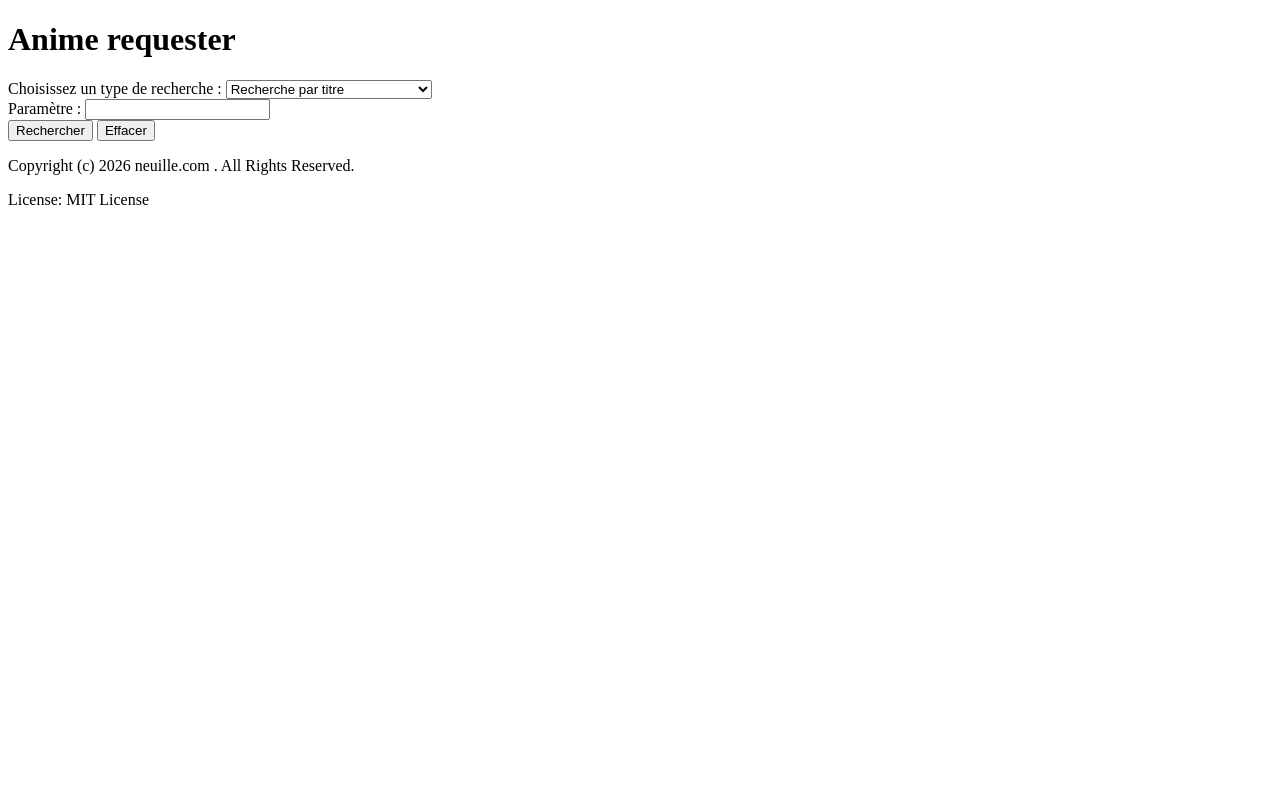
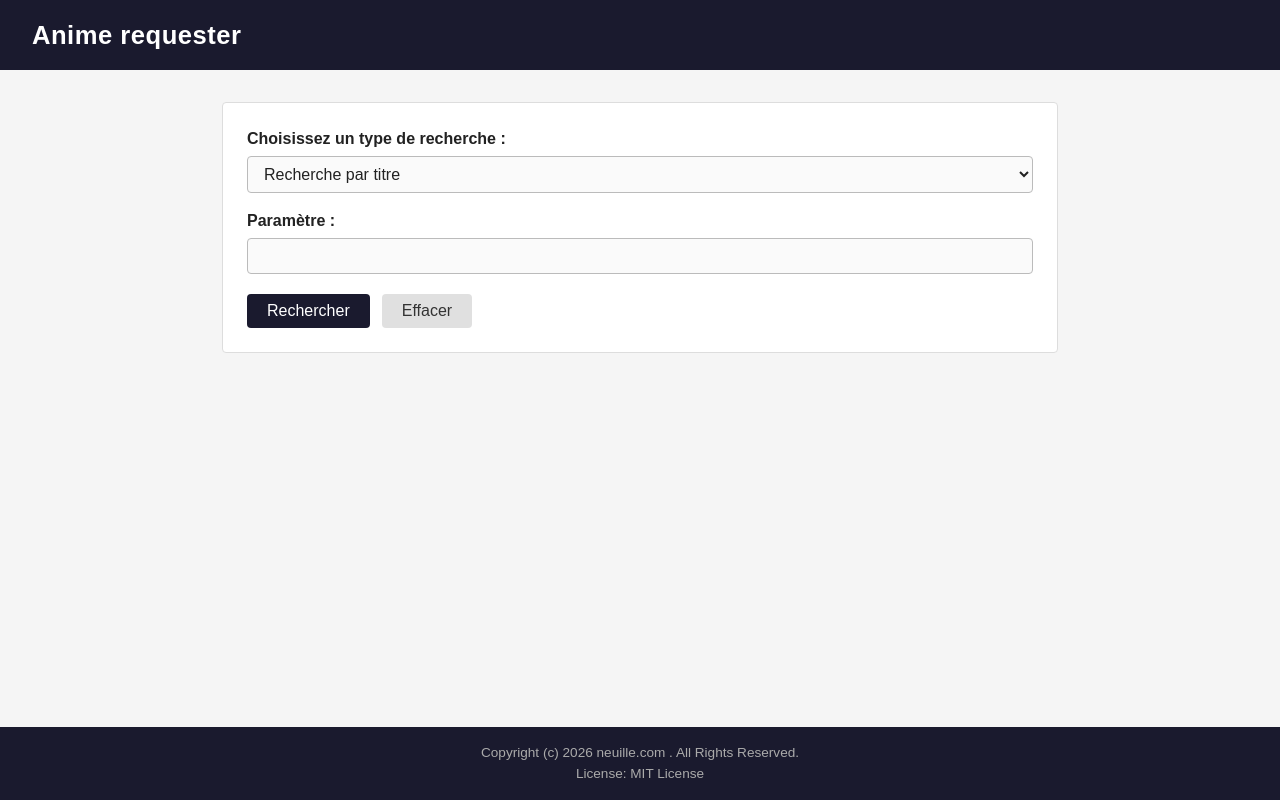
Before and after one commit to Paul272007/anime-requester, a website: page index.html in a window 1280 px wide. Drawn offline with Linux system fonts and the light colour scheme.

Commit message:
feat: implémenter le CSS

```diff
--- /dev/null
+++ b/css/style.css
@@ -0,0 +1,173 @@
+@import './variables.css';
+
+*,
+*::before,
+*::after {
+  box-sizing: border-box;
+  margin: 0;
+  padding: 0;
+}
+
+body {
+  font-family: var(--font-base);
+  font-size: var(--font-size-base);
+  line-height: 1.5;
+  color: var(--color-text);
+  background-color: var(--color-bg);
+  min-height: 100vh;
+  display: flex;
+  flex-direction: column;
+}
+
+header {
+  background-color: var(--color-header-bg);
+  color: var(--color-header-text);
+  padding: var(--spacing-md) var(--spacing-xl);
+}
+
+header h1 {
+  font-size: 1.6rem;
+  letter-spacing: 0.5px;
+}
+
+main {
+  flex: 1;
+  padding: var(--spacing-xl);
+  max-width: 900px;
+  width: 100%;
+  margin: 0 auto;
+}
+
+.search-form {
+  background-color: var(--color-surface);
+  border: 1px solid var(--color-border);
+  border-radius: var(--border-radius);
+  padding: var(--spacing-lg);
+  margin-bottom: var(--spacing-xl);
+}
+
+.form-group {
+  margin-bottom: var(--spacing-md);
+}
+
+.form-group label {
+  display: block;
+  margin-bottom: 0.3rem;
+  font-weight: bold;
+}
+
+.form-group select,
+.form-group input[type='search'] {
+  width: 100%;
+  padding: var(--spacing-sm) 0.75rem;
+  border: 1px solid var(--color-input-border);
+  border-radius: var(--border-radius);
+  font-size: 1rem;
+  background-color: var(--color-input-bg);
+  color: var(--color-text);
+}
+
+.form-group select:focus,
+.form-group input[type='search']:focus {
+  outline: 2px solid var(--color-focus-outline);
+  outline-offset: 1px;
+}
+
+/* Boutons */
+.form-action {
+  display: flex;
+  gap: 0.75rem;
+  margin-top: 1.25rem;
+}
+
+.form-action button {
+  padding: var(--spacing-sm) 1.25rem;
+  font-size: 1rem;
+  border: none;
+  border-radius: var(--border-radius);
+  cursor: pointer;
+}
+
+.form-action button[type='submit'] {
+  background-color: var(--color-primary);
+  color: #fff;
+}
+
+.form-action button[type='submit']:hover {
+  background-color: var(--color-primary-hover);
+}
+
+.form-action button[type='reset'] {
+  background-color: var(--color-btn-reset-bg);
+  color: var(--color-btn-reset-text);
+}
+
+.form-action button[type='reset']:hover {
+  background-color: var(--color-btn-reset-hover);
+}
+
+/* =====================
+   Zone de résultats
+   ===================== */
+.result-container {
+  display: grid;
+  grid-template-columns: repeat(auto-fill, minmax(180px, 1fr));
+  gap: 1.25rem;
+}
+
+.anime-card {
+  background-color: var(--color-surface);
+  border: 1px solid var(--color-border);
+  border-radius: var(--border-radius);
+  overflow: hidden;
+  display: flex;
+  flex-direction: column;
+}
+
+.anime-card img {
+  width: 100%;
+  height: 200px;
+  object-fit: cover;
+  display: block;
+  background-color: var(--color-border);
+}
+
+.anime-card .card-body {
+  padding: 0.75rem;
+  flex: 1;
+  display: flex;
+  flex-direction: column;
+  gap: 0.25rem;
+}
+
+.anime-card .card-title {
+  font-size: var(--font-size-card);
+  font-weight: bold;
+}
+
+.anime-card .card-meta {
+  font-size: var(--font-size-meta);
+  color: var(--color-text-muted);
+}
+
+.result-message {
+  padding: var(--spacing-md);
+  background-color: var(--color-warn-bg);
+  border: 1px solid var(--color-warn-border);
+  border-radius: var(--border-radius);
+  color: var(--color-text-muted);
+}
+
+.result-message.error {
+  background-color: var(--color-error-bg);
+  border-color: var(--color-error-border);
+  color: var(--color-error-text);
+}
+
+footer {
+  background-color: var(--color-footer-bg);
+  color: var(--color-footer-text);
+  text-align: center;
+  padding: var(--spacing-md) var(--spacing-xl);
+  font-size: var(--font-size-sm);
+}
--- /dev/null
+++ b/css/variables.css
@@ -0,0 +1,65 @@
+:root {
+  --color-primary: #1a1a2e;
+  --color-primary-hover: #2e2e50;
+  --color-bg: #f5f5f5;
+  --color-surface: #ffffff;
+  --color-border: #dddddd;
+  --color-text: #222222;
+  --color-text-muted: #555555;
+
+  --color-btn-reset-bg: #e0e0e0;
+  --color-btn-reset-text: #333333;
+  --color-btn-reset-hover: #c8c8c8;
+
+  --color-header-bg: var(--color-primary);
+  --color-header-text: #ffffff;
+  --color-footer-bg: var(--color-primary);
+  --color-footer-text: #aaaaaa;
+
+  --color-warn-bg: #fff3cd;
+  --color-warn-border: #ffc107;
+  --color-error-bg: #fce4e4;
+  --color-error-border: #e57373;
+  --color-error-text: #b71c1c;
+
+  --color-input-bg: #fafafa;
+  --color-input-border: #bbbbbb;
+  --color-focus-outline: var(--color-primary);
+
+  --spacing-sm: 0.5rem;
+  --spacing-md: 1rem;
+  --spacing-lg: 1.5rem;
+  --spacing-xl: 2rem;
+
+  --font-base: Arial, Helvetica, sans-serif;
+  --font-size-base: 16px;
+  --font-size-sm: 0.85rem;
+  --font-size-card: 0.95rem;
+  --font-size-meta: 0.8rem;
+
+  --border-radius: 4px;
+}
+
+/* Thème sombre : activé si la préférence système est "dark" */
+@media (prefers-color-scheme: dark) {
+  :root {
+    --color-bg: #121212;
+    --color-surface: #1e1e1e;
+    --color-border: #333333;
+    --color-text: #e0e0e0;
+    --color-text-muted: #aaaaaa;
+
+    --color-btn-reset-bg: #333333;
+    --color-btn-reset-text: #e0e0e0;
+    --color-btn-reset-hover: #444444;
+
+    --color-input-bg: #2a2a2a;
+    --color-input-border: #444444;
+
+    --color-warn-bg: #3a3000;
+    --color-warn-border: #a07800;
+    --color-error-bg: #3a0000;
+    --color-error-border: #c62828;
+    --color-error-text: #ef9a9a;
+  }
+}
--- a/index.html
+++ b/index.html
@@ -4,6 +4,7 @@
     <meta charset="UTF-8" />
     <meta name="viewport" content="width=device-width, initial-scale=1.0" />
     <title>Anime Requester</title>
+    <link rel="stylesheet" href="./css/style.css" />
     <script defer src="./js/searchController.js"></script>
   </head>
   <body>
```
Also changed, not shown: js/api.js (deleted, +0 -28 lines), js/searchController.js (+0 -12 lines).
